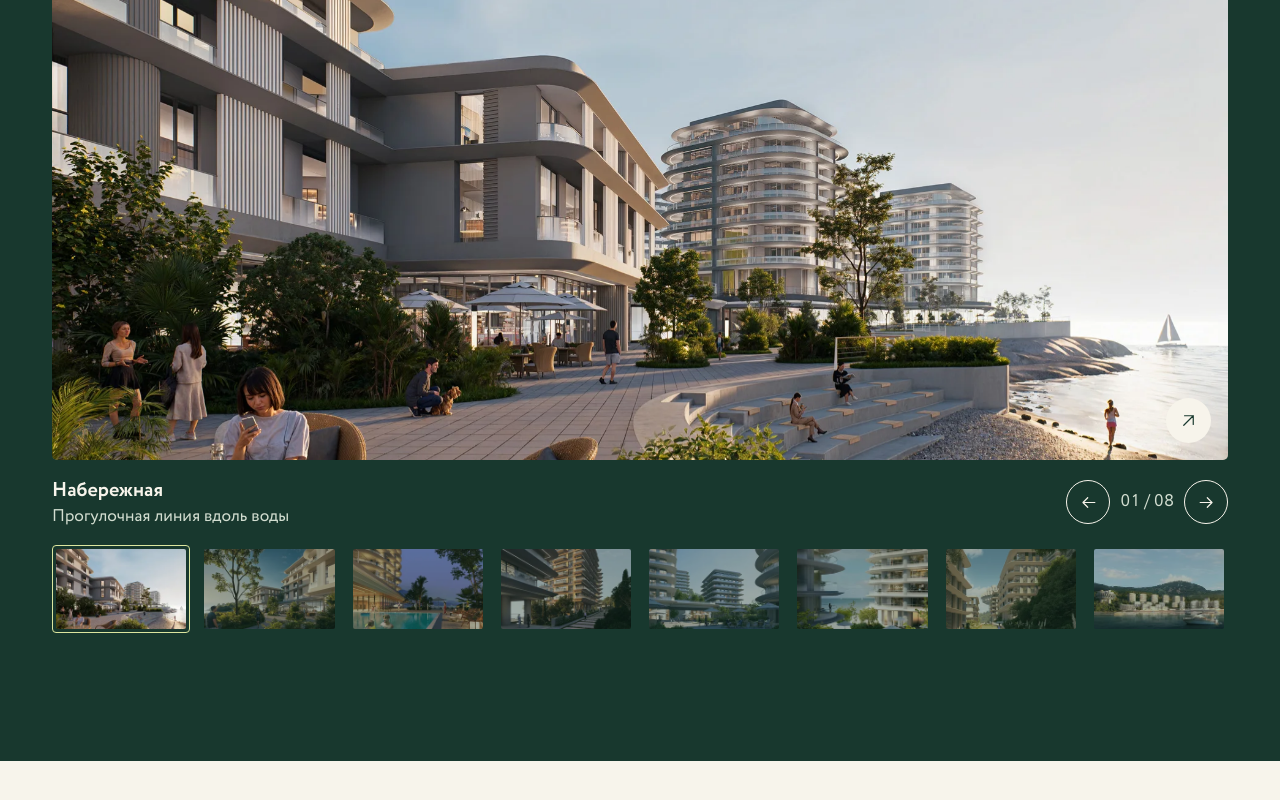
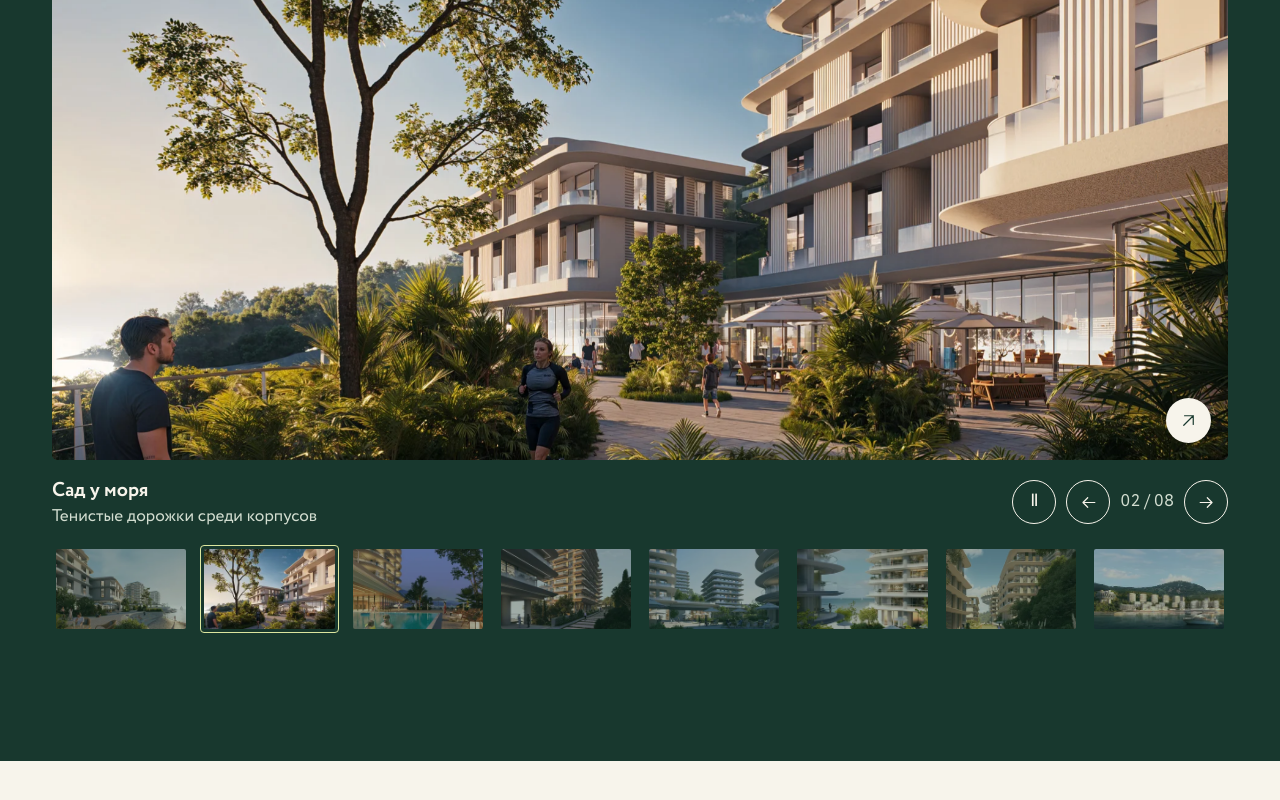
Before and after one commit to efimov-work/YuzhnyyBriz, a Next.js app: page / in a window 1280 px wide. Shown: the part 4231-5031 px from the top of the page. Built offline with nearby package versions, Linux system fonts and the light colour scheme; no server answers.

Commit message:
Rotate the architecture gallery automatically

```diff
--- a/src/app/responsive.css
+++ b/src/app/responsive.css
@@ -51,6 +51,7 @@
 }
 @media (max-width: 455px) {
     .location-note { align-items: start; flex-direction: column; }
+    .gallery-meta { flex-wrap: wrap; }
     .shore-photos .expand { width: 27px; height: 27px; right: 6px; bottom: 6px; }
     .shore-photos .expand svg { width: 14px; }
     .shore-photos figcaption { font-size: .78rem; gap: 5px; }
--- a/src/components/Experience.tsx
+++ b/src/components/Experience.tsx
@@ -31,10 +31,41 @@ export function Motion() {
 export function Gallery() {
     const [index, setIndex] = useState(0);
     const [expanded, setExpanded] = useState(false);
+    const [autoplay, setAutoplay] = useState(true);
+    const [inView, setInView] = useState(false);
+    const [motionAllowed, setMotionAllowed] = useState(false);
+    const frame = useRef<HTMLButtonElement>(null);
     const dialog = useRef<HTMLDialogElement>(null);
     const start = useRef<number | null>(null);
     const current = gallery[index];
-    const change = (step: number) => setIndex(i => (i + step + gallery.length) % gallery.length);
+    const rotating = autoplay && inView && motionAllowed && !expanded;
+
+    useEffect(() => {
+        const preference = window.matchMedia('(prefers-reduced-motion: reduce)');
+        const updatePreference = () => setMotionAllowed(!preference.matches);
+        updatePreference();
+        preference.addEventListener('change', updatePreference);
+
+        const observer = new IntersectionObserver(([entry]) => setInView(entry.intersectionRatio >= 0.35), { threshold: 0.35 });
+        if (frame.current) observer.observe(frame.current);
+        return () => {
+            observer.disconnect();
+            preference.removeEventListener('change', updatePreference);
+        };
+    }, []);
+
+    useEffect(() => {
+        if (!rotating) return;
+        const timer = window.setInterval(() => {
+            if (!document.hidden) setIndex(i => (i + 1) % gallery.length);
+        }, 5000);
+        return () => window.clearInterval(timer);
+    }, [rotating]);
+
+    function change(step: number) {
+        setAutoplay(false);
+        setIndex(i => (i + step + gallery.length) % gallery.length);
+    }
 
     function open() {
         dialog.current?.showModal();
@@ -48,7 +79,7 @@ export function Gallery() {
         }
     }}>
         <div className="gallery-main">
-            <button type="button" className="gallery-frame" onClick={open} aria-label={`Увеличить: ${current.title}`}
+            <button type="button" ref={frame} className="gallery-frame" onClick={open} aria-label={`Увеличить: ${current.title}`}
                 onTouchStart={event => { start.current = event.touches[0].clientX; }}
                 onTouchEnd={event => {
                     if (start.current === null) return;
@@ -60,8 +91,9 @@ export function Gallery() {
                 <span className="expand" aria-hidden="true"><Arrow diagonal /></span>
             </button>
             <div className="gallery-meta">
-                <div aria-live="polite"><strong>{current.title}</strong><p>{current.text}</p></div>
+                <div aria-live={rotating ? "off" : "polite"}><strong>{current.title}</strong><p>{current.text}</p></div>
                 <div className="gallery-nav">
+                    {motionAllowed && <button type="button" className="circle" onClick={() => setAutoplay(value => !value)} aria-label={autoplay ? 'Приостановить смену кадров' : 'Запустить смену кадров'}><span aria-hidden="true">{autoplay ? 'Ⅱ' : '▷'}</span></button>}
                     <button type="button" className="circle previous" onClick={() => change(-1)} aria-label="Предыдущая визуализация"><Arrow /></button>
                     <span className="counter">{String(index + 1).padStart(2, '0')} / {String(gallery.length).padStart(2, '0')}</span>
                     <button type="button" className="circle" onClick={() => change(1)} aria-label="Следующая визуализация"><Arrow /></button>
@@ -69,7 +101,7 @@ export function Gallery() {
             </div>
         </div>
         <div className="thumbs" aria-label="Выбрать визуализацию">
-            {gallery.map(({ file, title }, i) => <button type="button" key={file} aria-label={title} aria-pressed={i === index} onClick={() => setIndex(i)}>
+            {gallery.map(({ file, title }, i) => <button type="button" key={file} aria-label={title} aria-pressed={i === index} onClick={() => { setAutoplay(false); setIndex(i); }}>
                 <img src={asset(`/assets/images/thumb-${file}.webp`)} alt="" loading="lazy" />
             </button>)}
         </div>
```
